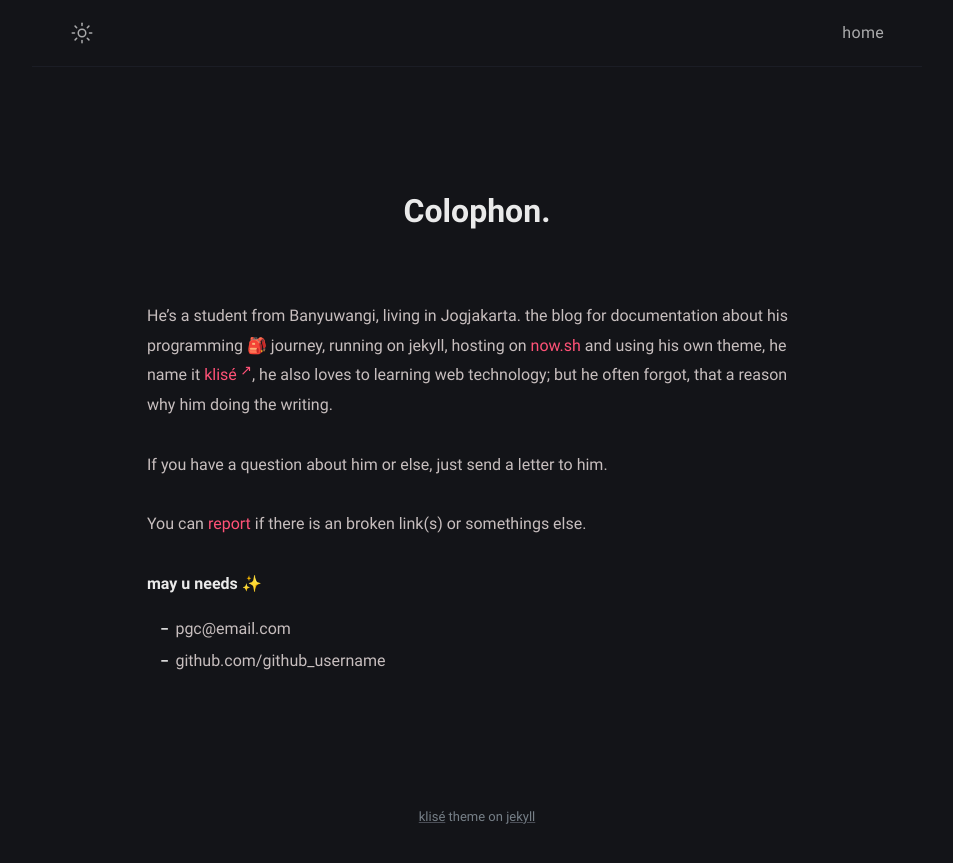
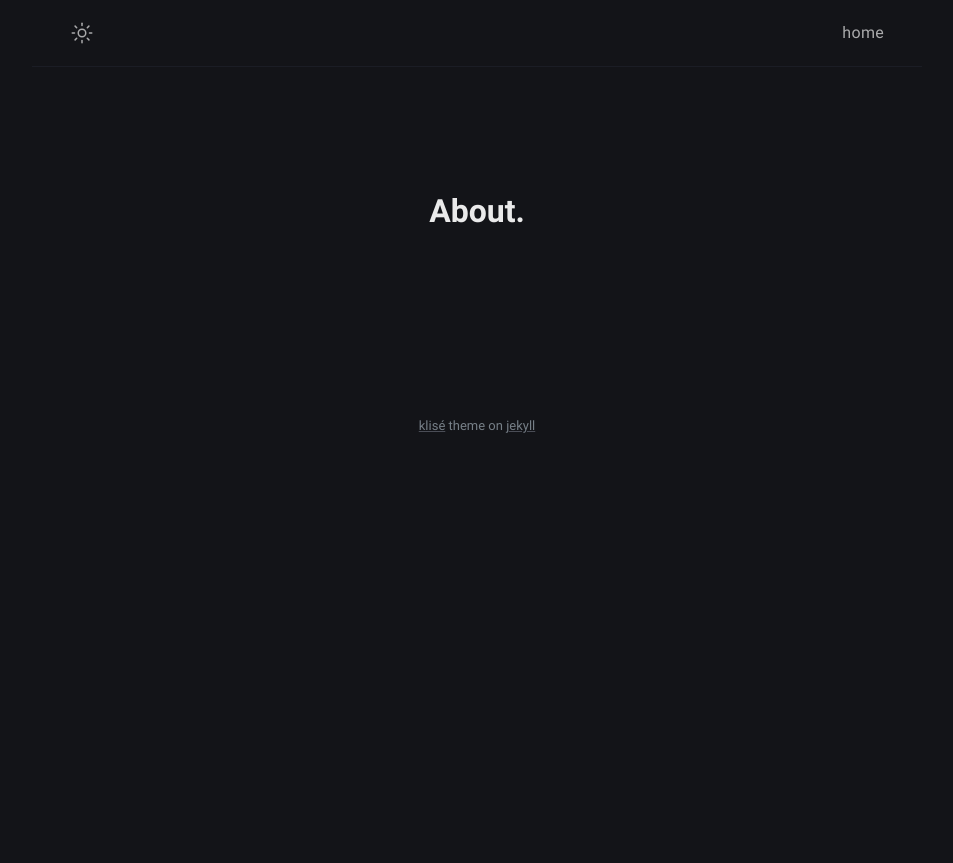
Before and after one commit to Grouter/grouter.github.io, a Jekyll site: the page built from about.md, in a window 1280 px wide. Shown: the top 863 px of the page, without its empty margins (163-1116 px from the left). Built offline with Jekyll 4.4.1, drawn with Linux system fonts in a browser that asks for light colours.

Commit message:
Removed some old files

```diff
--- a/about.md
+++ b/about.md
@@ -1,18 +1,7 @@
 ---
-title: Colophon
+title: About
 permalink: /about/
 layout: page
-excerpt: Hello peeps, I'm student of computer science from Banyuwangi, living in Jogjakarta. This blog for documentation about my programming journey, running on jekyll, hosting on netlify and using my own simple theme.
+excerpt: Hello.
 comments: false
 ---
-
-He's a student from Banyuwangi, living in Jogjakarta. the blog for documentation about his programming 🎒 journey, running on jekyll, hosting on [now.sh](http://now.sh) and using his own theme, he name it <a href="https://github.com/piharpi/jekyll-klise" target="_blank" rel="noopener">klisé</a>, he also loves to learning web technology; but he often forgot, that a reason why him doing the writing.
-
-If you have a question about him or else, just send a letter to him.
-
-You can [report](http://github.com/piharpi/jekyll-klise/issues/new) if there is an broken link(s) or somethings else.
-
-**may u needs ✨**
-
-- {{ site.author.email }}
-- github.com/{{ site.author.github }}
--- a/index.markdown
+++ /dev/null
@@ -1,6 +0,0 @@
----
-# Feel free to add content and custom Front Matter to this file.
-# To modify the layout, see https://jekyllrb.com/docs/themes/#overriding-theme-defaults
-
-layout: home
----
```
Also changed, not shown: about.markdown (deleted, +0 -18 lines), lighthouse.png (deleted).
